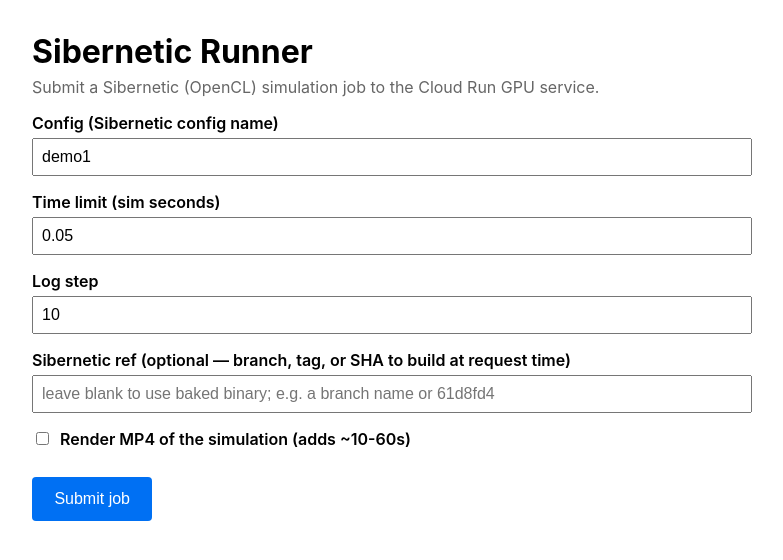
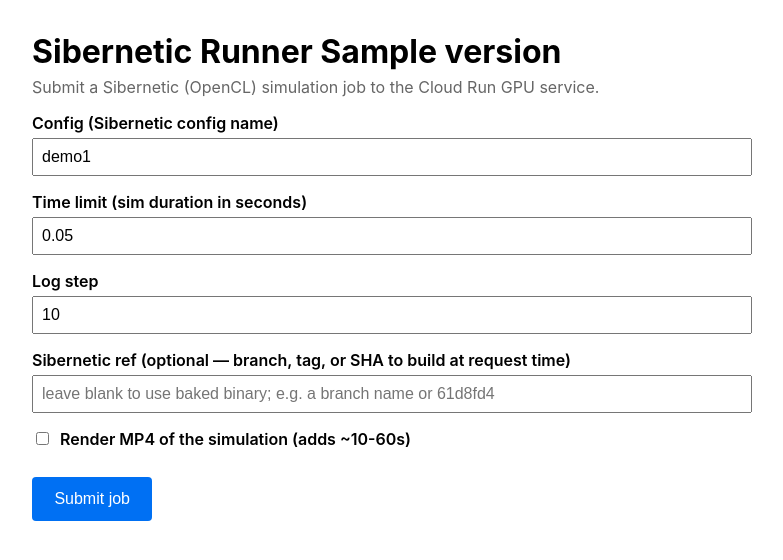
Before and after one commit to openworm/sibernetic-runner, a FastAPI app: template templates/home.html in a window 1280 px wide. Shown: the top 560 px of the page, without its empty margins (248-1031 px from the left). Run offline with FastAPI, Linux system fonts and the light colour scheme; the template is opened without the code that fills it: most values are stand-ins (such as "Sample title", 1, 10 or a date in 2020); parts of the project's set-up code (start-up, migrations or seed data) failed here and were passed over.

Commit message:
Fixing issue for running worm config; Add VERSION; Add build/run.sh helpers

```diff
--- a/main.py
+++ b/main.py
@@ -49,6 +49,11 @@ RENDERS_DIR.mkdir(parents=True, exist_ok=True)
 
 app = FastAPI(title="Sibernetic Runner", version="0.1.0")
 templates = Jinja2Templates(directory=str(Path(__file__).parent / "templates"))
+
+try:
+    VERSION = (Path(__file__).parent / "VERSION").read_text().strip()
+except OSError:
+    VERSION = "unknown"
 
 # Self-shutdown after IDLE_TIMEOUT_SECONDS of no active jobs. Cloud Run's
 # default idle scale-to-zero is ~15 min; that's too generous for a
@@ -241,7 +246,7 @@ def health() -> dict:
 @app.get("/", response_class=HTMLResponse)
 def home(request: Request) -> HTMLResponse:
     _bump_activity()
-    return templates.TemplateResponse("home.html", {"request": request})
+    return templates.TemplateResponse("home.html", {"request": request, "version": VERSION})
 
 
 @app.post("/api/run")
--- a/templates/home.html
+++ b/templates/home.html
@@ -16,14 +16,14 @@
   </style>
 </head>
 <body>
-  <h1>Sibernetic Runner</h1>
+  <h1>Sibernetic Runner {{ version }}</h1>
   <p class="sub">Submit a Sibernetic (OpenCL) simulation job to the Cloud Run GPU service.</p>
 
   <form id="runForm">
     <label>Config (Sibernetic config name)</label>
     <input name="config" value="demo1" required>
 
-    <label>Time limit (sim seconds)</label>
+    <label>Time limit (sim duration in seconds)</label>
     <input name="timelimit" type="number" step="0.001" value="0.05" required>
 
     <label>Log step</label>
```
Also changed, not shown: runner.py (+16 -0 lines), 6 other files.
